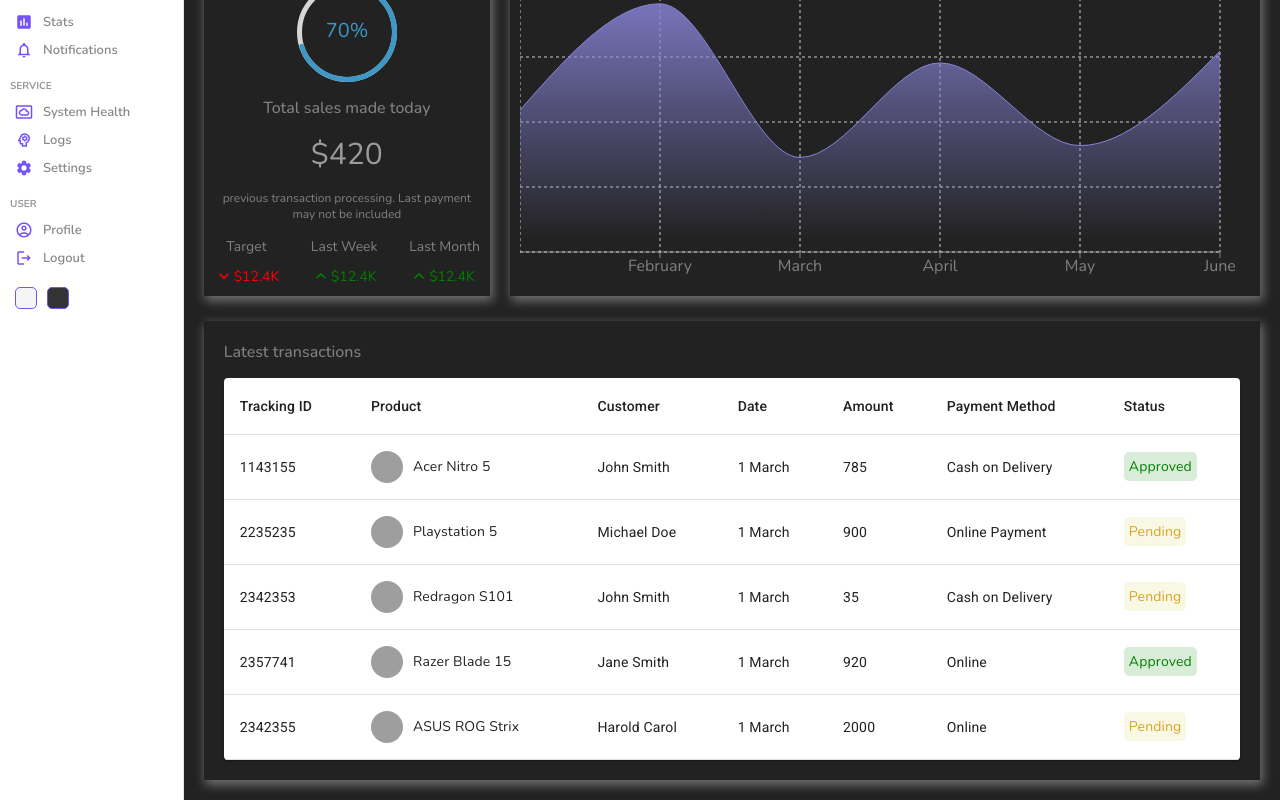
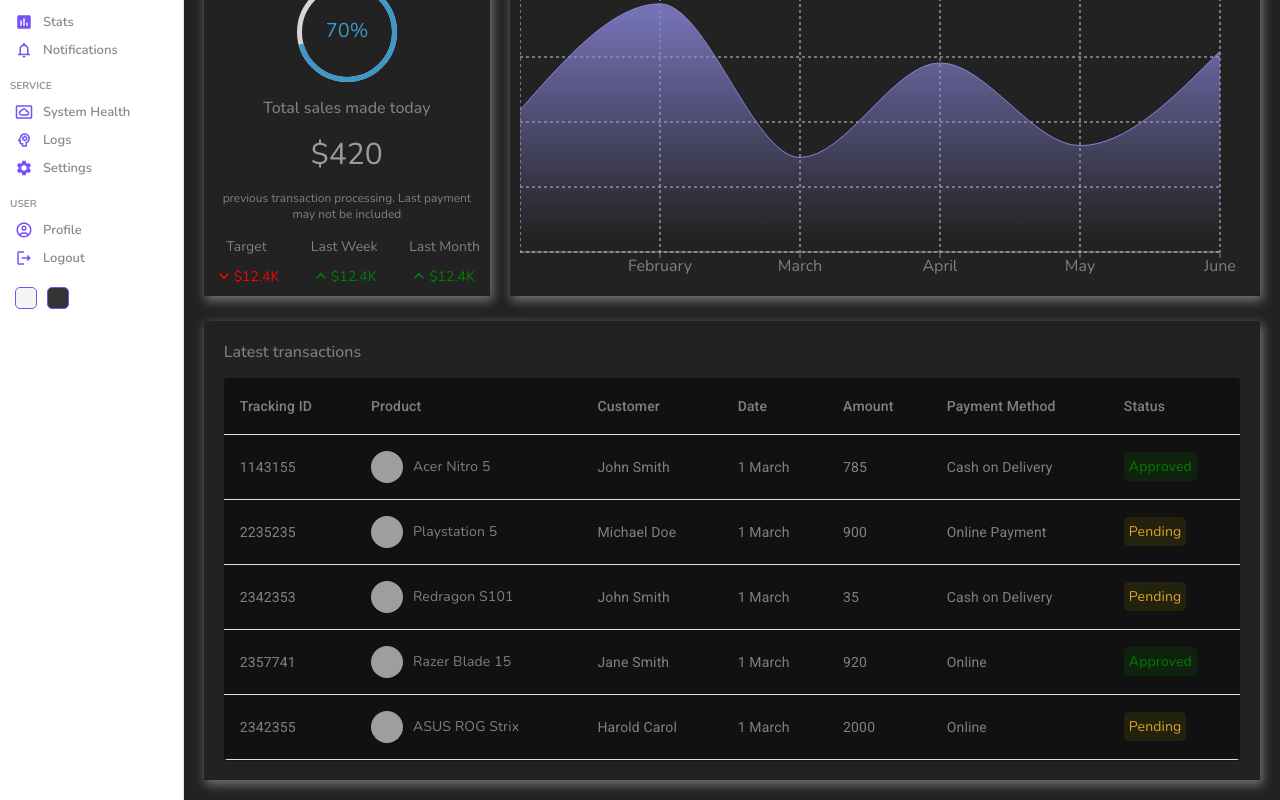
Before and after one commit to honorific/admin-dashboard, a React (Create React App) app: page / in a window 1280 px wide. Shown: the part 286-1086 px from the top of the page. Built offline with nearby package versions, Linux system fonts and the light colour scheme; grey boxes are pictures that could not be loaded.

Commit message:
dark mode for table

```diff
--- a/src/style/dark.scss
+++ b/src/style/dark.scss
@@ -3,6 +3,14 @@
   color: rgb(156, 156, 156);
 
   .chartGrid {
-    stroke: rgba(228, 228, 228, 0.219);
+    stroke: rgba(40, 40, 40, 0.477);
+  }
+
+  .table {
+    background-color: #111;
+
+    .tableCell {
+      color: gray;
+    }
   }
 }
```
